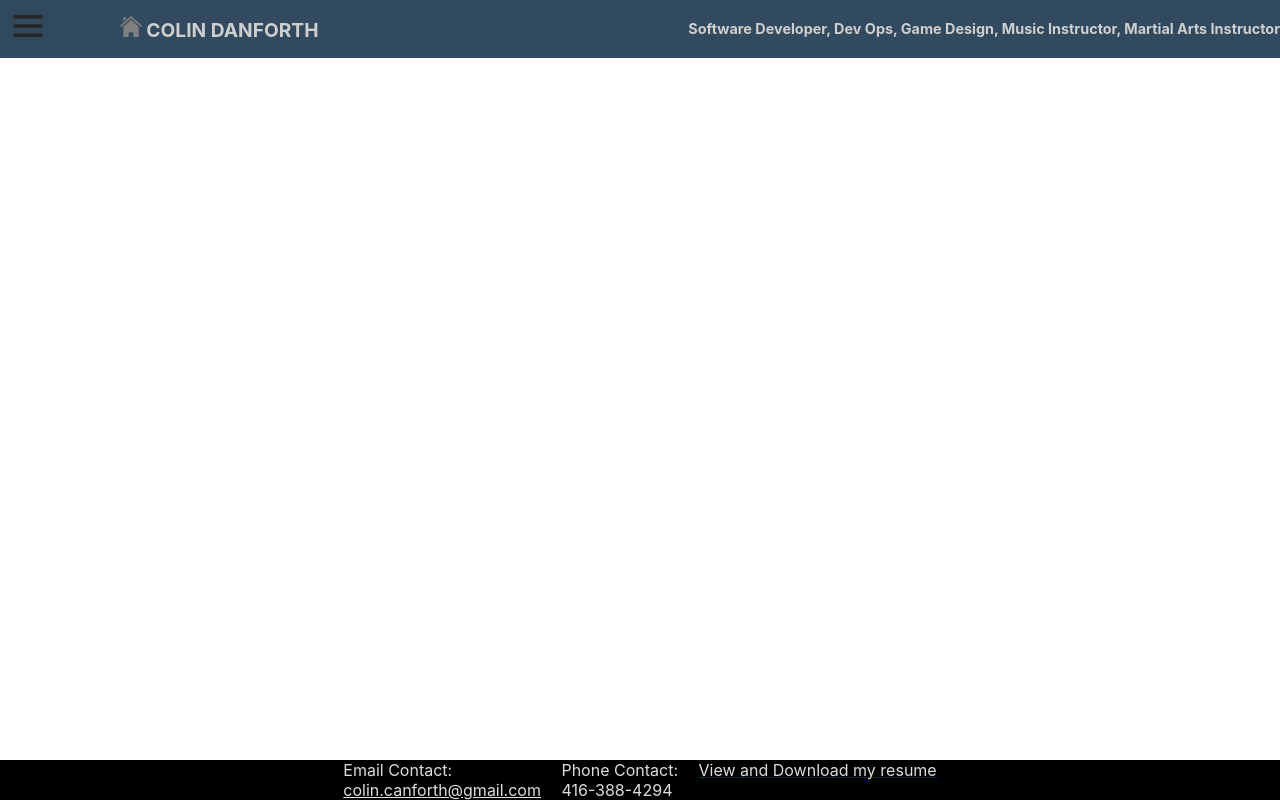
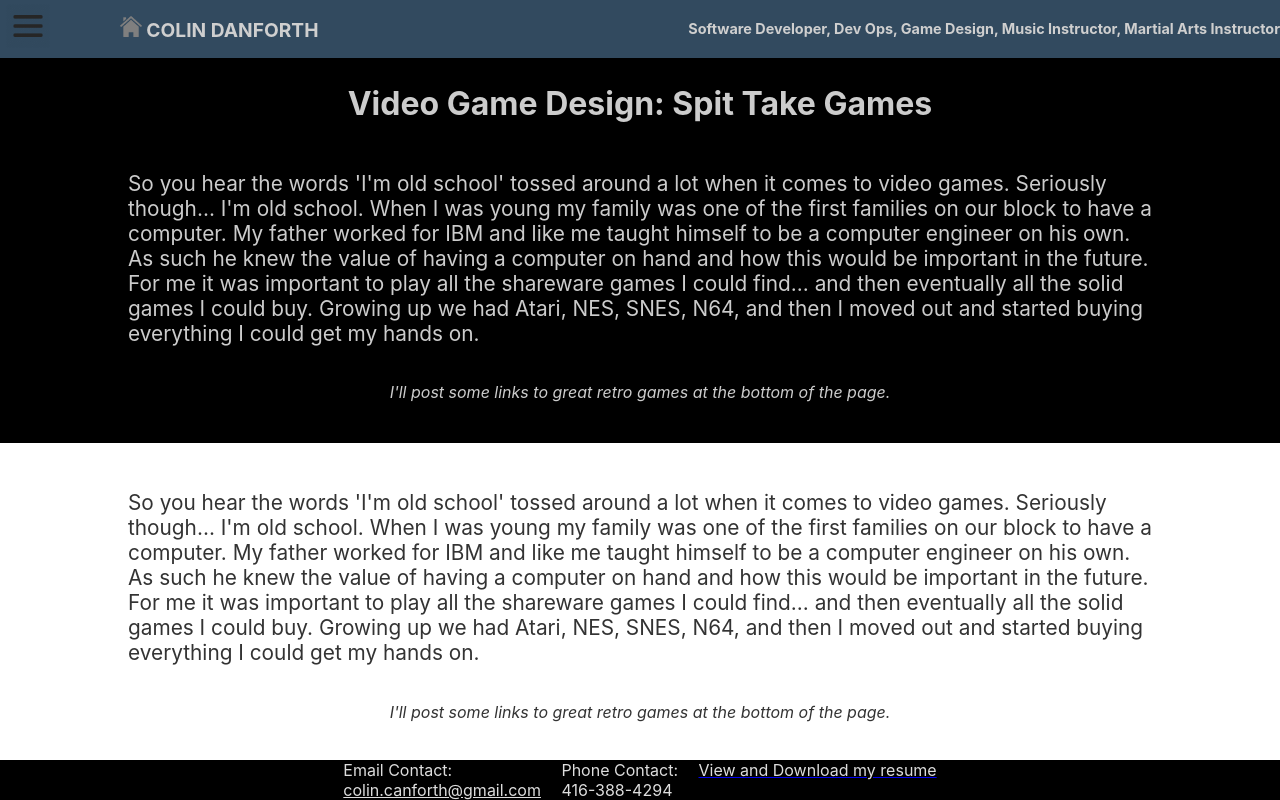
Before and after one commit to ColinDanforth/mywebresume, a React (Create React App) app: page /videogamedesign in a window 1280 px wide. Built offline with nearby package versions, Linux system fonts and the light colour scheme.

Commit message:
storing current WIP to test some new npm packages.

```diff
--- a/src/components/Software/Resume.js
+++ b/src/components/Software/Resume.js
@@ -20,7 +20,7 @@ class Resume extends React.Component{
   render(){
     return(
       <div style={resumeRootStyle}>
-        <iframe src={ColinDanforth} style={iFrameStyle}></iframe>
+        <iframe title="myResume" src={ColinDanforth} style={iFrameStyle}/>
       </div>
     )
   }
--- a/src/components/Software/SoftwareBlock1.js
+++ b/src/components/Software/SoftwareBlock1.js
@@ -18,13 +18,6 @@ const headerStyle = {
   fontSize: '2em',
 }
 
-const h2Style = {
-  whiteSpace: 'nowrap',
-  overflow: 'hidden',
-  color: '#324A5F',
-  fontSize: '1.7em',
-}
-
 class SoftwareBlock1 extends React.Component{
   render(){
     return(
--- /dev/null
+++ b/src/components/VideoGameDesign/GameBlock2.js
@@ -0,0 +1,63 @@
+import React from 'react'
+
+const block1Style = {
+  textAlign: 'center',
+  display: 'flex',
+  flexDirection: 'column',
+  justifyContent: 'flex-start',
+  backgroundColor: '#FFFFFF',
+  width: '100%',
+}
+
+const contentBlockStyle = {
+  display: 'flex',
+  flexDirection: 'column',
+  justifyContent: 'flex-start',
+  width: '80%',
+  marginTop: '2%',
+  marginLeft: '10%',
+}
+
+// const headerStyle = {
+//   whiteSpace: 'nowrap',
+//   overflow: 'hidden',
+//   color: '#333333',
+//   fontSize: '2em',
+// }
+
+const pStyle = {
+  color: '#333333',
+  fontSize: '1.3em',
+  textAlign: 'left',
+}
+
+const pCommentStyle = {
+  color: '#333333',
+  fontSize: '1em',
+  fontStyle: 'italic',
+}
+
+class GamesBlock2 extends React.Component{
+  render(){
+    return(
+      <div style={block1Style}>
+        <div style={contentBlockStyle}>
+        <p style={pStyle}>
+          So you hear the words 'I'm old school' tossed around a lot when it comes to video games.
+          Seriously though... I'm old school. When I was young my family was one of the first families
+          on our block to have a computer. My father worked for IBM and like me taught himself to be
+          a computer engineer on his own. As such he knew the value of having a computer on hand
+          and how this would be important in the future. For me it was important to play all the shareware
+          games I could find... and then eventually all the solid games I could buy. Growing up we had Atari,
+          NES, SNES, N64, and then I moved out and started buying everything I could get my hands on.
+        </p>
+        <p style={pCommentStyle}>
+          I'll post some links to great retro games at the bottom of the page.
+        </p>
+        </div>
+      </div>
+    )
+  }
+}
+
+export default GamesBlock2
--- /dev/null
+++ b/src/components/VideoGameDesign/GamesBlock1.js
@@ -0,0 +1,54 @@
+import React from 'react'
+
+const block1Style = {
+  textAlign: 'center',
+  display: 'flex',
+  flexDirection: 'column',
+  justifyContent: 'flex-start',
+  width: '80%',
+  marginLeft: '10%',
+}
+
+const headerStyle = {
+  whiteSpace: 'nowrap',
+  overflow: 'hidden',
+  color: '#CCCCCC',
+  fontSize: '2em',
+}
+
+const pStyle = {
+  color: '#CCCCCC',
+  fontSize: '1.3em',
+  textAlign: 'left',
+}
+
+const pCommentStyle = {
+  color: '#CCCCCC',
+  fontSize: '1em',
+  fontStyle: 'italic',
+  marginBottom: '4%',
+}
+
+class GamesBlock1 extends React.Component{
+  render(){
+    return(
+      <div style={block1Style}>
+        <h2 style={headerStyle}>Video Game Design: Spit Take Games</h2>
+        <p style={pStyle}>
+          So you hear the words 'I'm old school' tossed around a lot when it comes to video games.
+          Seriously though... I'm old school. When I was young my family was one of the first families
+          on our block to have a computer. My father worked for IBM and like me taught himself to be
+          a computer engineer on his own. As such he knew the value of having a computer on hand
+          and how this would be important in the future. For me it was important to play all the shareware
+          games I could find... and then eventually all the solid games I could buy. Growing up we had Atari,
+          NES, SNES, N64, and then I moved out and started buying everything I could get my hands on.
+        </p>
+        <p style={pCommentStyle}>
+          I'll post some links to great retro games at the bottom of the page.
+        </p>
+      </div>
+    )
+  }
+}
+
+export default GamesBlock1
--- a/src/components/VideoGameDesign/VGDPage.js
+++ b/src/components/VideoGameDesign/VGDPage.js
@@ -1,16 +1,20 @@
 import React from 'react'
+import GamesBlock1 from "./GamesBlock1"
+import GamesBlock2 from "./GameBlock2"
 
 const rootFlex={
   display: 'flex',
   flexDirection: 'column',
   width: '100%',
-  backgroundColor: '#CFCFCF',
+  backgroundColor: '#000000',
 }
 
 class VGDPage extends React.Component{
   render(){
     return(
       <div style={rootFlex}>
+        <GamesBlock1/>
+        <GamesBlock2/>
       </div>
     )
   }
```
